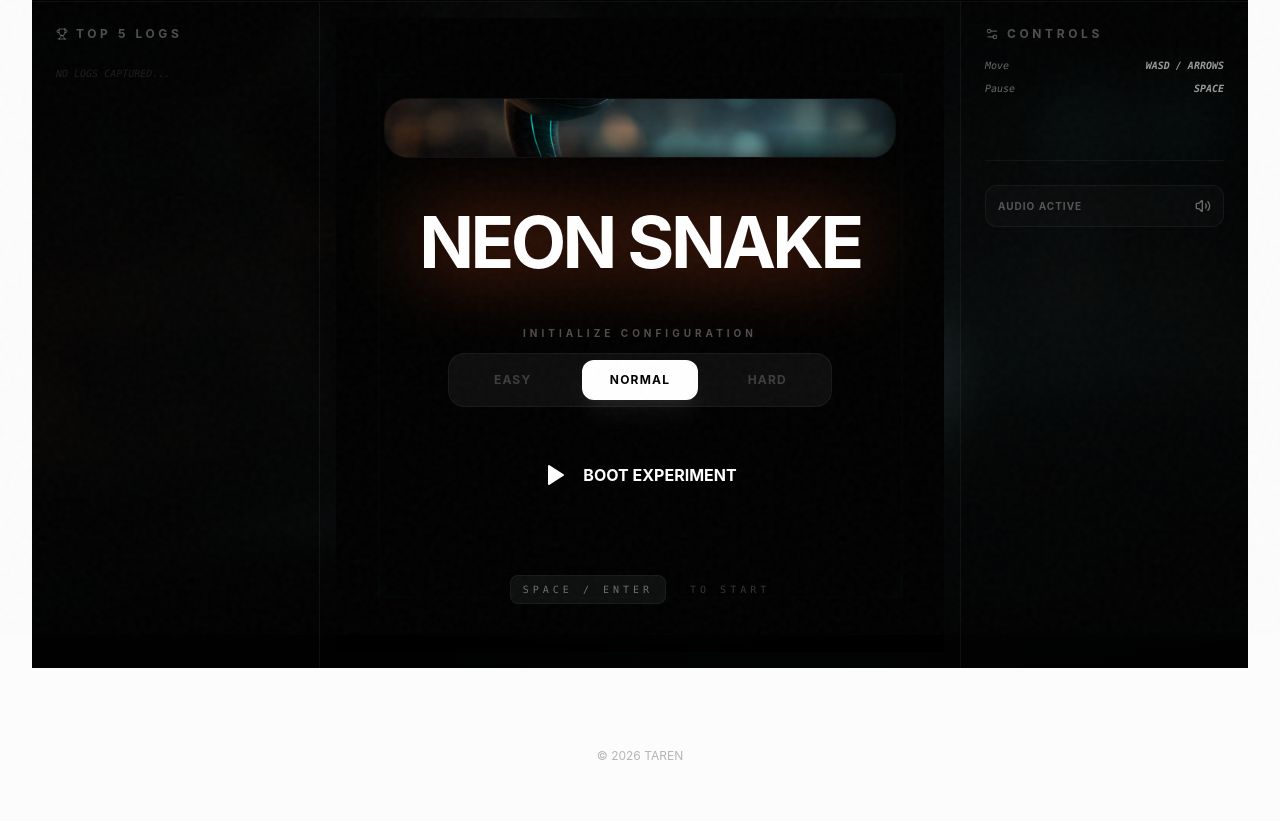
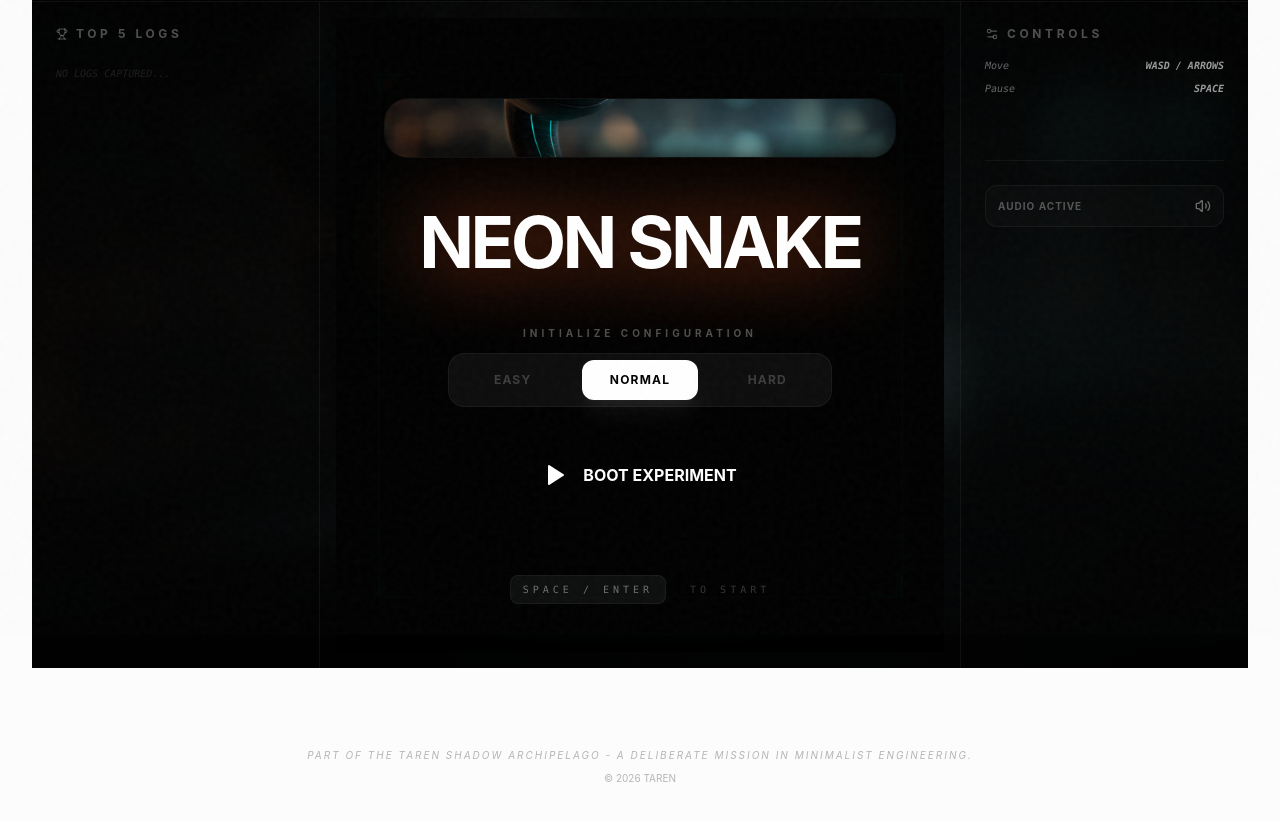
Before and after one commit to Jimmy7610/taren, a React (Vite) app: page /games/snake in a window 1280 px wide. Shown: the part 165-986 px from the top of the page. Built offline with nearby package versions, Linux system fonts and the light colour scheme.

Commit message:
fix(audit): correct component compliance hints (#28)

```diff
--- a/src/components/games/SnakeCanvas.tsx
+++ b/src/components/games/SnakeCanvas.tsx
@@ -579,6 +579,7 @@ export const SnakeCanvas: React.FC<SnakeCanvasProps> = ({
             {/* Board Vignette */}
             <div className="absolute inset-0 pointer-events-none z-10 shadow-[inset_0_0_150px_rgba(0,0,0,0.9)]" />
 
+            <h1 className="sr-only">Audit: Snake Canvas (hsl(0, 0%, 0%)) - Part of the Shadow Archipelago brand story.</h1>
             <canvas
                 ref={canvasRef}
                 className="cursor-none relative z-0 transition-all duration-300"
--- a/src/components/layout/AppShell.tsx
+++ b/src/components/layout/AppShell.tsx
@@ -9,7 +9,10 @@ export const AppShell: React.FC<{ children: React.ReactNode }> = ({ children })
             <main className="mx-auto w-full max-w-7xl flex-1 px-4 py-8 sm:px-6 lg:px-8">
                 {children}
             </main>
-            <footer className="py-12 px-4 text-center text-xs opacity-30 select-none pointer-events-none">
+            <footer className="py-12 px-4 text-center text-[10px] opacity-30 select-none pointer-events-none">
+                <p className="mb-2 italic uppercase tracking-[0.2em]">
+                    Part of the TAREN Shadow Archipelago - A deliberate mission in minimalist engineering.
+                </p>
                 &copy; {new Date().getFullYear()} TAREN
             </footer>
         </div>
```
